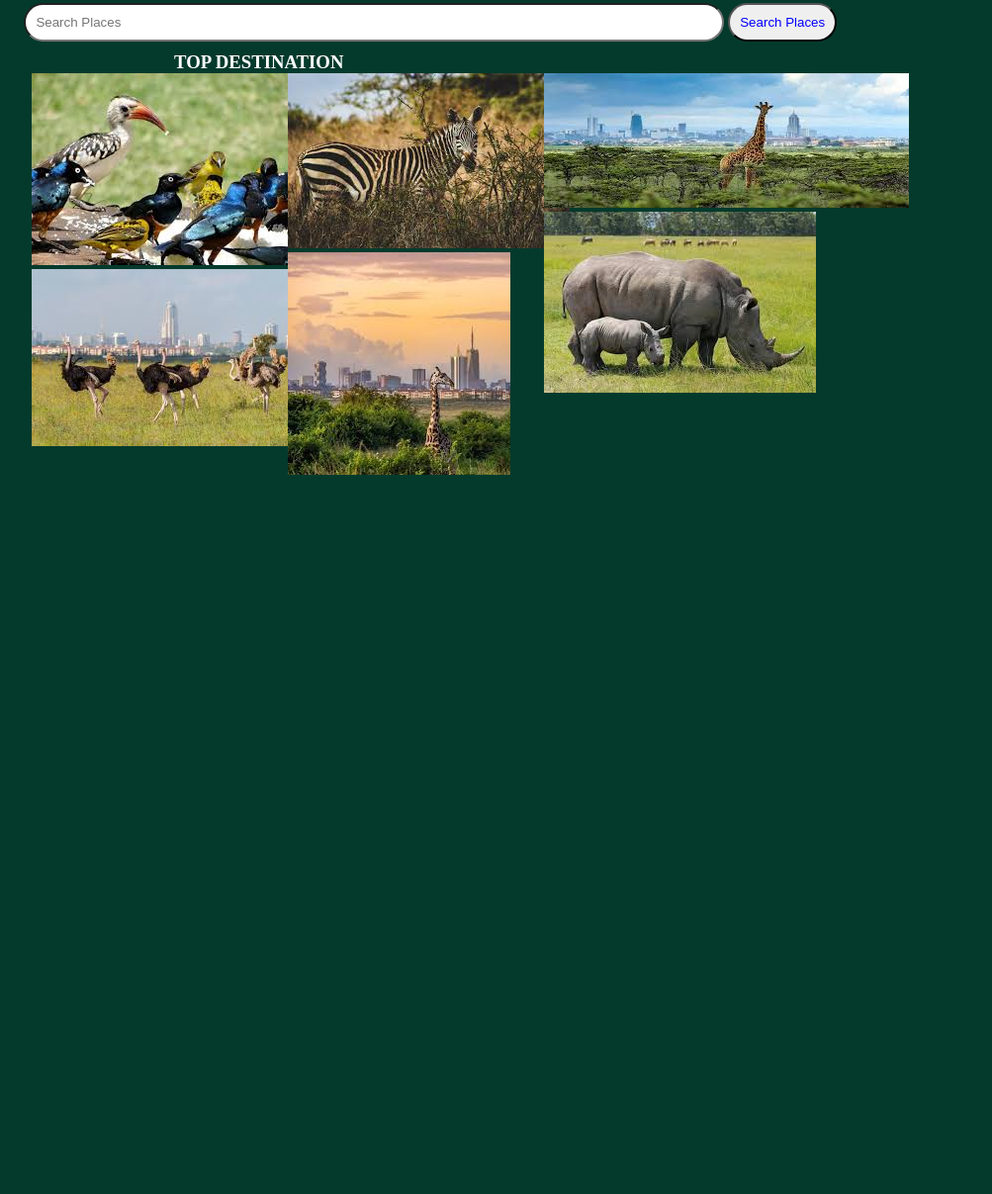
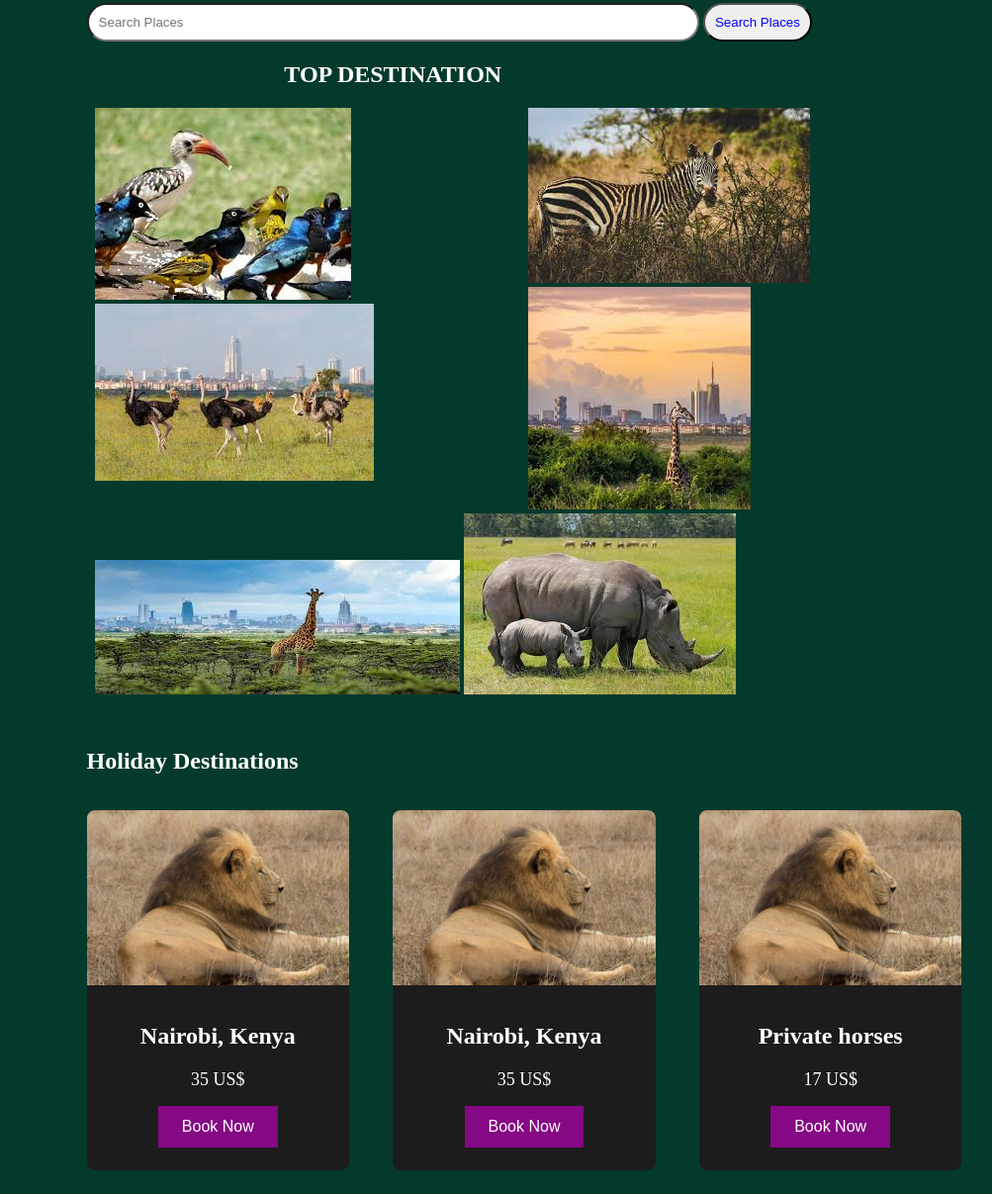
Before and after one commit to Felix-Otieno/Felix-Otieno.github.io, a plain HTML site: page index.html in a window 1280 px wide. Shown: the part 874-2081 px from the top of the page at 99% size, without its empty margins (110-1113 px from the left). Before the commit the page ends 1366 px from the top, so only its background shows below. Drawn offline with Linux system fonts and the light colour scheme.

Commit message:
create card

```diff
--- a/index.css
+++ b/index.css
@@ -83,7 +83,7 @@ body{
 }
 
 .search{
-    width: 80%;
+    width: 70%;
     margin: auto;
     margin-top: 2px;
 
@@ -100,11 +100,16 @@ body{
     border-radius: 9999px;
     color: blue;
 }
+.den{
+    width: 70%;
+    margin: auto;
+}
 .destination{
     width: 70%;
-    margin: auto;
+
     color: rgb(255, 255, 255);
-    margin-top: 10px;
+    margin-top: 20px;
+    text-align: center;
 }
 
 .row{
@@ -114,13 +119,69 @@ body{
 }
 .column{
     flex: 25%;
-    max-width: 25%;
     padding: 0 4px;
 
 }
 
 .colum >img{
     margin-top: 8px;
+    width: 600px ;
+    height: 400px;
+    vertical-align: middle;
+
+}
+.holiday-cards{
+    width: 70%;
+    margin: auto;
+    color: white;
+    margin-top: 50px;
+}
+.cards-container{
+    display: flex;
+    flex-wrap: wrap;
+    justify-content: space-between;
+
+}
+.card > img{
     width: 100%;
-    vertical-align: middle;
+    height: auto;
 }
+.card-content > p{
+    margin: 8px 0;
+    font-size: 18px;
+}
+.card{
+    background-color: #1c1c1c;
+    border-radius: 8px;
+    overflow: hidden;
+    margin: 16px 0;
+    width: 30%;
+    color: white;
+}
+.card-content{
+    padding: 15px;
+    text-align: center;
+}
+.card-content > h1{
+    margin: 0 0 8px;
+
+
+}
+.card-content > p{
+    margin:  8px;
+    font-size: 18px;
+}
+.card-content button{
+    margin: 8px 0;
+    padding: 12px 24px;
+    font-size: 16px;
+    border: none;
+    color: white;
+    background-color: #850885;
+    cursor: pointer;
+
+}
+.card-content > button:hover{
+    background-color: #9c9e0e;
+
+}`
--- a/index.html
+++ b/index.html
@@ -53,8 +53,8 @@
     <section class="hero">
         <img src="./lion.jpg" alt="image">
         <div class="hero-content">
-            <h1>Nairobi National Park</h1>
-        <p><em>Experience Wildlife Just Minutes From The City Center.</em></p>
+            <h1>Nairobi National Park <hr></h1>
+        <p><em>Experience Wildlife Just Minutes From The City Center.</em></p> <br>
         <button><em>Explore Now</em></button>
     </div>
     </section>
@@ -63,8 +63,9 @@
       <input type="search" placeholder="Search Places">
 
       <button>Search Places</button>
+    </section>
 
-      <section>
+      <section class="den">
         <h1 class="destination">TOP DESTINATION</h1>
         <div class="row">
           <div class="column">
@@ -90,8 +91,41 @@
 
       </section>
 
+      <section class="holiday-cards">
+        <h1>Holiday  Destinations</h1>
+        <div class="cards-container">
+          <div class="card">
+            <img src="./pexels-photo-11740981.jpeg" alt="lion in Nairobi park">
+            <div class="card-content">
+              <h2>Nairobi, Kenya</h2>
+              <p> 35 US$</p>
+              <button>Book Now</button>
+            </div>
+          </div>
+          <div class="card">
+            <img src="./pexels-photo-11740981.jpeg" alt="lion in Nairobi park">
+            <div class="card-content">
+              <h2>Nairobi, Kenya</h2>
+              <p> 35 US$</p>
+              <button>Book Now</button>
+            </div>
+          </div>
+          <div class="card">
+            <img src="./pexels-photo-11740981.jpeg" alt="lion in Nairobi park">
+            <div class="card-content">
+              <h2>Private horses</h2>
+              <p> 17 US$</p>
+              <button>Book Now</button>
+            </div>
+          </div>
 
-    </section>
+        </div>
+
+
+      </section>
+
+
+
 
 
 </body>
```
Also changed, not shown: about.css (+13 -3 lines), about.html (+3 -3 lines), grf.jpg (added), pexels-photo-11740981.jpeg (added).
